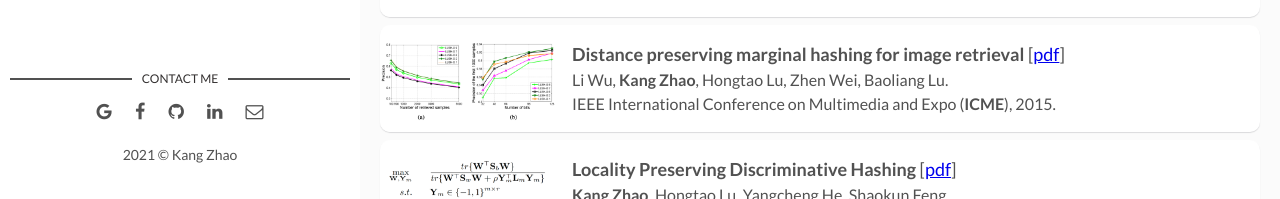
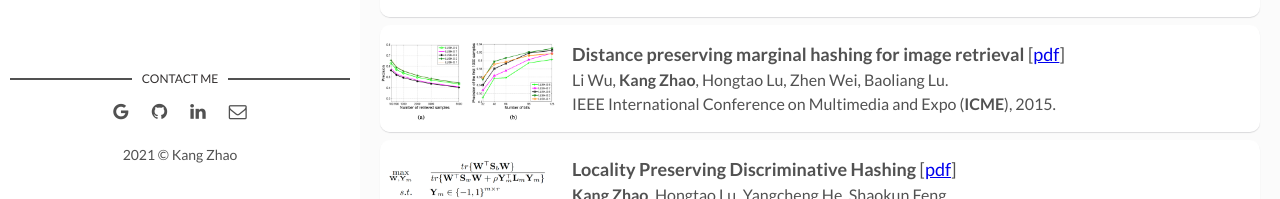
Before and after one commit to kangzhao2/kangzhao2.github.io, a Jekyll site: the page built from index.html, in a window 1280 px wide and 900 px high, scrolled down 543 px. Shown: the part 701-900 px from the top of the window. Built offline with Jekyll 4.4.1, drawn with Linux system fonts in a browser that asks for light colours; the list of posts is cut into pages by our own code.

Commit message:
Update main.html

```diff
--- a/_layouts/main.html
+++ b/_layouts/main.html
@@ -17,14 +17,9 @@ layout: default
       <h3 class="contact-title">Contact me</h3>
       <ul>
         {% if site.social-twitter %}
-          <li><a href="https://twitter.com/{{ site.social-twitter }}" target="_blank"><i class="fa fa-google" aria-hidden="true"></i></a></li>
+          <li><a href="https://scholar.google.com/citations?user=02H8RBIAAAAJ&hl=zh-CN" target="_blank"><i class="fa fa-google" aria-hidden="true"></i></a></li>
         {% else %}
-          <li><a href="https://twitter.com/" target="_blank"><i class="fa fa-google" aria-hidden="true"></i></a></li>
-        {% endif %}
-        {% if site.social-facebook %}
-          <li><a href="https://facebook.com/{{ site.social-facebook }}" target="_blank"><i class="fa fa-facebook" aria-hidden="true"></i></a></li>
-        {% else %}
-          <li><a href="https://facebook.com/" target="_blank"><i class="fa fa-facebook" aria-hidden="true"></i></a></li>
+          <li><a href="https://scholar.google.com/citations?user=02H8RBIAAAAJ&hl=zh-CN" target="_blank"><i class="fa fa-google" aria-hidden="true"></i></a></li>
         {% endif %}
         {% if site.social-github %}
           <li class="github"><a href="http://github.com/{{site.social-github}}" target="_blank"><i class="fa fa-github"></i></a></li>
```
